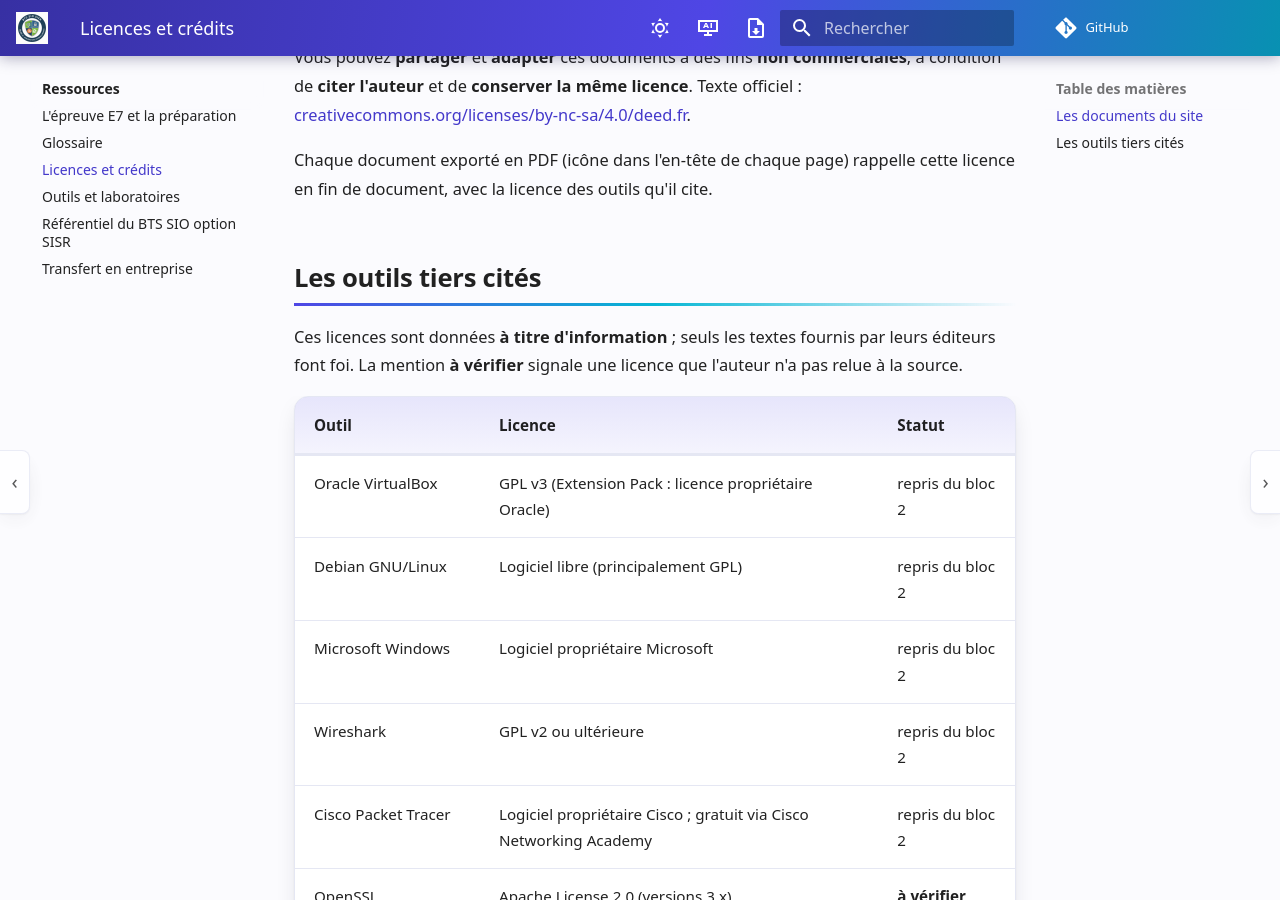
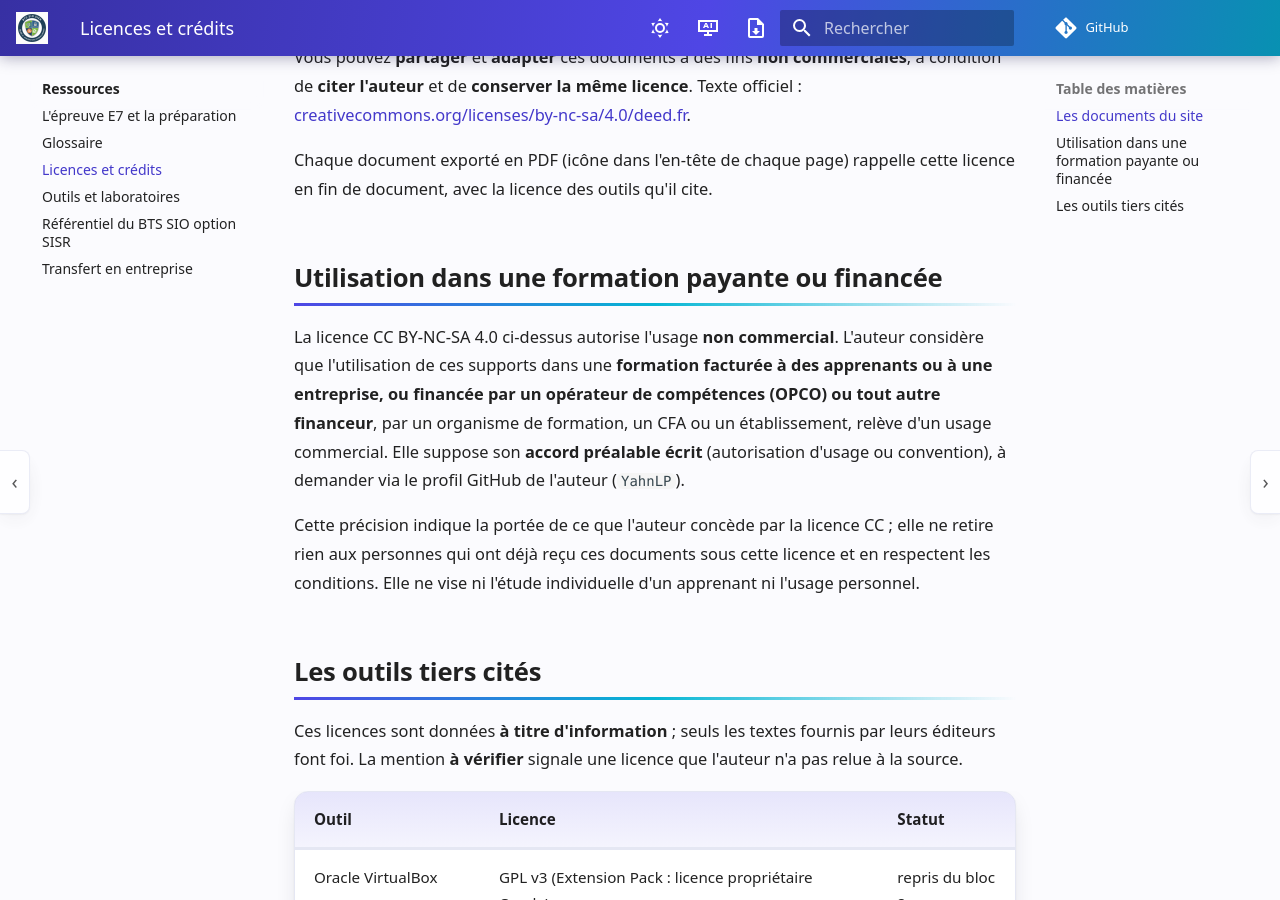
Before and after one commit to YahnLP/bts2-sio-sisr-bloc3, an MkDocs documentation site: the page built from docs/ressources/licences.md, in a window 1280 px wide and 900 px high, scrolled down 375 px. Built offline with MkDocs 1.6.1 and Material for MkDocs 9.7.7, drawn with Linux system fonts in a browser that asks for light colours; comment, search, counter and statistics services are not loaded; some of the changed text lies outside the part shown.

Commit message:
Licence : accord préalable pour les formations payantes ou financées
Co-Authored-By: Claude Sonnet 5.5 <noreply@anthropic.com>
Claude-Session: https://claude.ai/code/session_017CiLAM646xnpNNTehG2ybX

```diff
--- a/docs/ressources/licences.md
+++ b/docs/ressources/licences.md
@@ -7,6 +7,12 @@ Cours, TP, fiches, aide-mémoire et corrigés sont © **Yahn LE PRETTRE**, forma
 Vous pouvez **partager** et **adapter** ces documents à des fins **non commerciales**, à condition de **citer l'auteur** et de **conserver la même licence**. Texte officiel : [creativecommons.org/licenses/by-nc-sa/4.0/deed.fr](https://creativecommons.org/licenses/by-nc-sa/4.0/deed.fr).
 
 Chaque document exporté en PDF (icône dans l'en-tête de chaque page) rappelle cette licence en fin de document, avec la licence des outils qu'il cite.
+
+## Utilisation dans une formation payante ou financée
+
+La licence CC BY-NC-SA 4.0 ci-dessus autorise l'usage **non commercial**. L'auteur considère que l'utilisation de ces supports dans une **formation facturée à des apprenants ou à une entreprise, ou financée par un opérateur de compétences (OPCO) ou tout autre financeur**, par un organisme de formation, un CFA ou un établissement, relève d'un usage commercial. Elle suppose son **accord préalable écrit** (autorisation d'usage ou convention), à demander via le profil GitHub de l'auteur (`YahnLP`).
+
+Cette précision indique la portée de ce que l'auteur concède par la licence CC ; elle ne retire rien aux personnes qui ont déjà reçu ces documents sous cette licence et en respectent les conditions. Elle ne vise ni l'étude individuelle d'un apprenant ni l'usage personnel.
 
 ## Les outils tiers cités
 
--- a/mkdocs.yml
+++ b/mkdocs.yml
@@ -8,6 +8,7 @@ edit_uri: "edit/main/docs/"
 copyright: |
   © Yahn LE PRETTRE, Formateur ·
   <a rel="license" href="https://creativecommons.org/licenses/by-nc-sa/4.0/deed.fr">Licence CC BY-NC-SA 4.0</a>
+  · Usage en formation payante ou financée : accord de l'auteur requis
   · Hébergé sur GitHub Pages
 
 docs_dir: docs
```
Also changed, not shown: README.md (+1 -1 lines).
